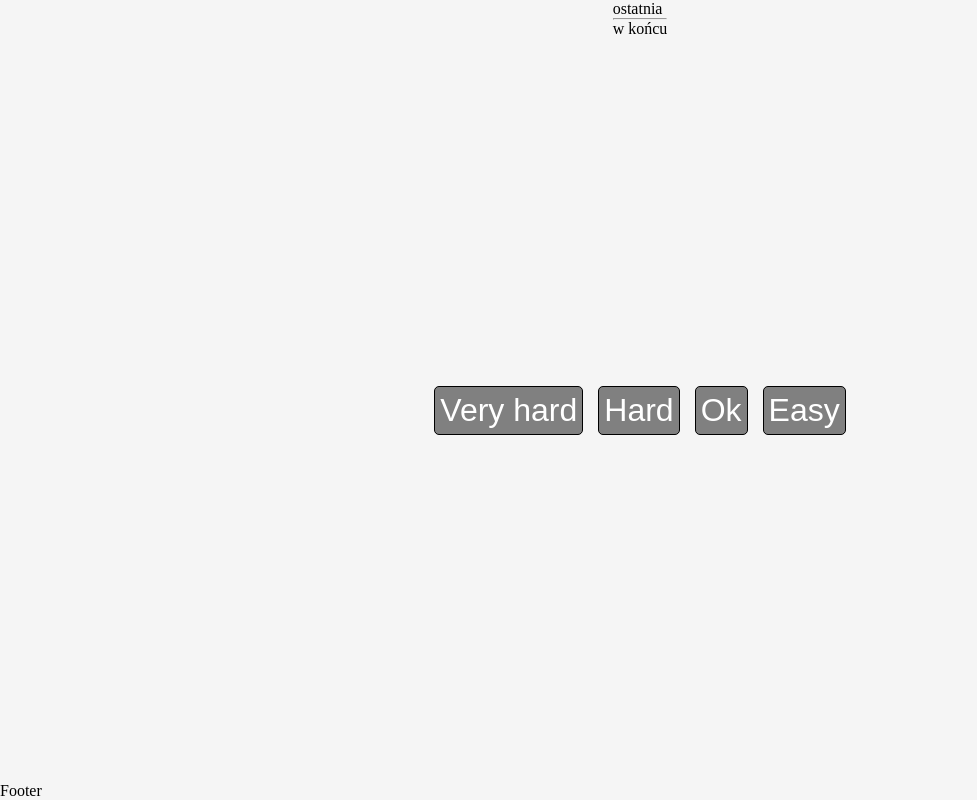
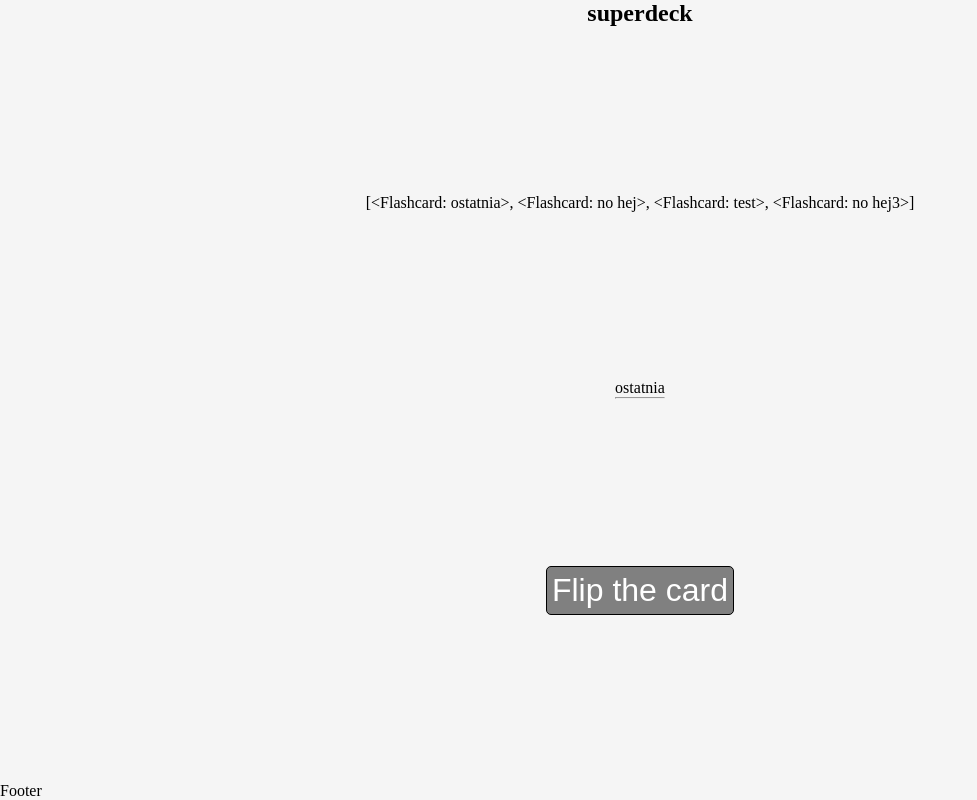
Before and after one commit to Ravdar/flashcards_translator, a Django app: a page that uses mainapp/templates/mainapp/review.html in a window 1280 px wide. Shown: the whole page, without its empty margins (0-977 px from the left). Run offline with Django 4.2, Linux system fonts and the light colour scheme; a user stored in the database is signed in; data comes from the database, SQL or seed files in the repository; both versions use the stored data as it was after the commit; some libraries are stand-ins or nearby versions; some web fonts are replaced.

Commit message:
Working review system, upgraded AJAX and scripts for buttons

```diff
--- a/mainapp/static/styles.css
+++ b/mainapp/static/styles.css
@@ -283,17 +283,25 @@ textarea {
 
 /* REVIEW */
 
+.flashcard-back {
+    display: none;
+    background-color: green;
+}
+
 .quality-buttons-container {
     gap: 15px;
+    display: none;
 }
 
-.quality-buttons-container button {
+.quality-buttons-container button,
+.show-answer {
     font-size: 2em;
     color: white;
     border: 1px solid black;
     background-color: grey;
     border-radius: 5px;
     padding: 5px;
+    cursor: pointer;
 }
 
 /* WIDE SCREENS */
--- a/mainapp/templates/mainapp/review.html
+++ b/mainapp/templates/mainapp/review.html
@@ -3,29 +3,52 @@
 {% block content %}
 <!-- Selectbox with decks, visible which one is currently studied -->
 <!-- Statiics on how many cards left etc -->
-{{deck.name}}
-<div id="flashcard-container" data-deck-name="{{ deck.name }}">
+<h2 id="deck-name">{{deck_name}}</h2>
+{{flashcards_list}}
+<div id="flashcard-container">
     {% if flashcards_list %}
     {{flashcards_list.0.front}}
     <hr>
-    {{flashcards_list.0.back}}
+    <div class="flashcard-back">
+        {{flashcards_list.0.back}}
+    </div>
     {% else %}
     <p>Congratulations! There is no cards to review in this deck for today!</p>
     {% endif %}
 </div>
+<button class="show-answer">Flip the card</button>
 <div class="quality-buttons-container center">
-    <button class="quality-button">Very hard</button>
-    <button class="quality-button">Hard</button>
-    <button class="quality-button">Ok</button>
-    <button class="quality-button">Easy</button>
+    <button>Very hard</button>
+    <button>Hard</button>
+    <button>Ok</button>
+    <button>Easy</button>
 </div>
 
 <script src="https://ajax.googleapis.com/ajax/libs/jquery/3.5.1/jquery.min.js"></script>
 <script>
+
+    var flashcardBack = document.querySelector(".flashcard-back");
+    var flipCardButton = document.querySelector(".show-answer");
+    var qualityButtonsContainer = document.querySelector(".quality-buttons-container");
+    var qualityButtons = qualityButtonsContainer.querySelectorAll("button");
+
+    flipCardButton.addEventListener("click", function () { qualityButtonsContainer.style.display = "block"; flipCardButton.style.display = "none"; flashcardBack.style.display = "block" });
+
+    qualityButtons.forEach(button => {
+        button.addEventListener("click", function () {
+            flipCardButton.style.display = "block";
+            qualityButtonsContainer.style.display = "none";
+            flashcardBack.style.opacity = "0.5";
+        });
+    });
+
+
+
+    var deckName = document.getElementById("deck-name").textContent;
+    console.log(deckName)
     $(document).ready(function () {
         $('.quality-buttons-container button').click(function () {
             var flashcardContainer = $("#flashcard-container");
-            var deckName = flashcardContainer.attr("data-deck-name");
             console.log(deckName);
             var current_index = 1;
             $.ajax({
@@ -36,10 +59,23 @@
                 },
                 dataType: 'json',
                 success: function (data) {
-                    console.log("succes");
-                    flashcardContainer.html(data.front + '<hr>' + data.back);
+                    flashcardContainer.html(data.front + '<hr>' + '<div class="flashcard-back">' + data.back + '</div>');
                     // Update the displayed card index
                     flashcardContainer.data('index', data.index);
+                    var flashcardBack = document.querySelector(".flashcard-back");
+                    var flipCardButton = document.querySelector(".show-answer");
+                    var qualityButtonsContainer = document.querySelector(".quality-buttons-container");
+                    var qualityButtons = qualityButtonsContainer.querySelectorAll("button");
+
+                    flipCardButton.addEventListener("click", function () { qualityButtonsContainer.style.display = "block"; flipCardButton.style.display = "none"; flashcardBack.style.display = "block" });
+
+                    qualityButtons.forEach(button => {
+                        button.addEventListener("click", function () {
+                            flipCardButton.style.display = "block";
+                            qualityButtonsContainer.style.display = "none";
+                            flashcardBack.style.opacity = "0.5";
+                        });
+                    });
                 }
             });
         });
--- a/mainapp/views.py
+++ b/mainapp/views.py
@@ -42,13 +42,12 @@ def translator(request):
     return render(request, "mainapp/translator.html", {"translator_form":translator_form, "input_text":input_text, "translated_text":translated_text})
 
 def review(request):
-    # Initial display, calling and shuffling a deck
+    # Calling a deck, shuffling it
     deck_name = request.GET.get("deck_name")
     deck = get_object_or_404(Deck, name=deck_name, user=request.user)
     flashcards_for_review = deck.flashcards_to_review()
     flashcards_list = list(flashcards_for_review)
     random.shuffle(flashcards_list)
-
     # Displaying next cards, handled by AJAX request
     if request.headers.get("x-requested-with") == "XMLHttpRequest":
         current_index = int(request.GET.get("current_index",0))
@@ -57,7 +56,7 @@ def review(request):
 
         return JsonResponse({"front":next_flashcard.front, "back":next_flashcard.back, "index":next_index})
 
-    return render(request, "mainapp/review.html", {"flashcards_list":flashcards_list})
+    return render(request, "mainapp/review.html", {"deck_name":deck_name,"flashcards_list":flashcards_list})
 
 
 def user_profile(request, user_username):
```
Also changed, not shown: db.sqlite3.
